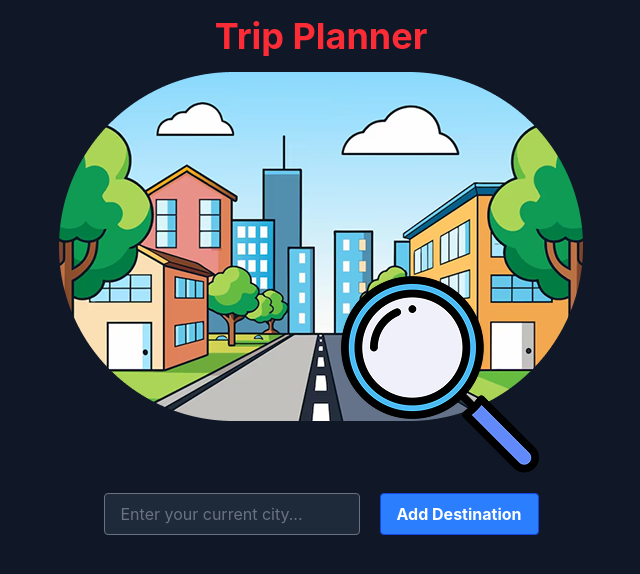
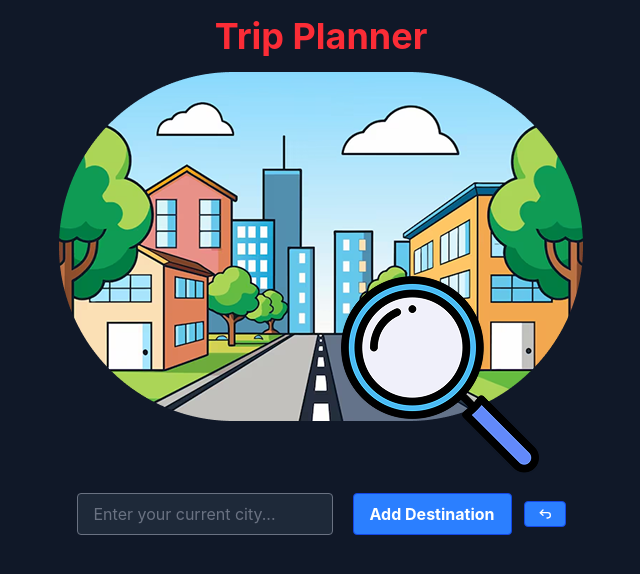
Before and after one commit to EnzoCerqueira/trip-planner, a React (Vite) app: page / in a window 1280 px wide. Both pictures are taken after typing "Sample" into the empty fields and a click on the button "Add Location". Shown: the top 574 px of the page, without its empty margins (319-959 px from the left). Built offline with nearby package versions, Linux system fonts and the light colour scheme.

Commit message:
creating the back button

```diff
--- a/package.json
+++ b/package.json
@@ -13,6 +13,7 @@
     "@tailwindcss/vite": "^4.2.4",
     "react": "^19.2.5",
     "react-dom": "^19.2.5",
+    "react-icons": "^5.6.0",
     "tailwindcss": "^4.2.4"
   },
   "devDependencies": {
--- a/src/App.tsx
+++ b/src/App.tsx
@@ -1,6 +1,7 @@
 import { useState } from "react";
 import "./App.css";
 import Logo from "./assets/images/trip-planner-logo.png";
+import { TbArrowBackUp } from "react-icons/tb";
 
 function App() {
   const [passoAtual, setPassoAtual] = useState(1);
@@ -69,10 +70,13 @@ function App() {
                   onChange={(e) => setCidadeDestino(e.target.value)}
                 />
                 <button
-                  className="bg-blue-500 hover:bg-blue-600 text-white font-bold py-2 px-4 border border-blue-700 rounded cursor-pointer"
+                  className="bg-blue-500 hover:bg-blue-600 text-white font-bold py-2 px-4 mr-3 border border-blue-700 rounded cursor-pointer"
                   onClick={nextStep}
                 >
                   Add Destination
+                </button>
+                <button className="bg-blue-500 hover:bg-blue-600 text-white font-bold py-1 px-3 border border-blue-700 rounded cursor-pointer" onClick={backOneStap}>
+                  <TbArrowBackUp />
                 </button>
               </div>
             </div>
```
Also changed, not shown: 1 other file (tests, documents, lock files or other folders).
